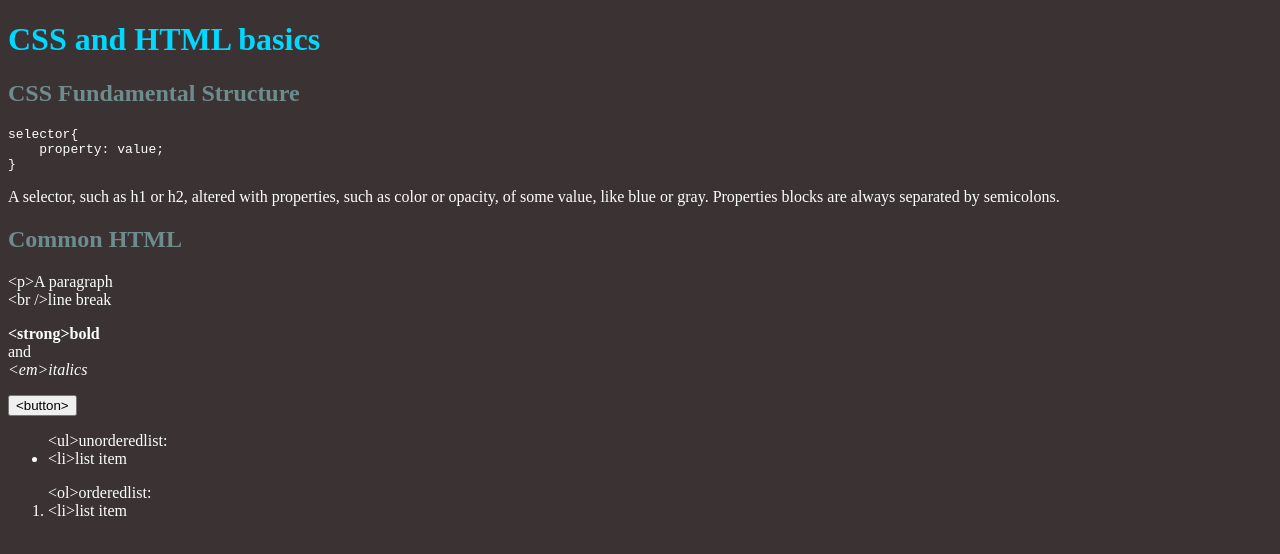
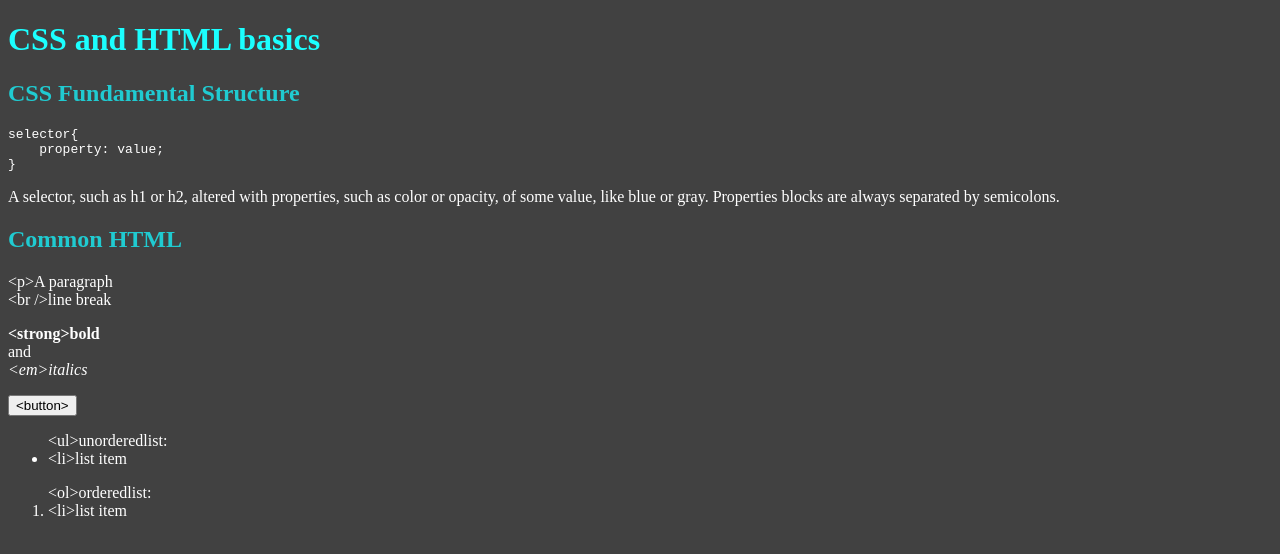
Before and after one commit to vihutr/HelloWorldWebsite, a plain HTML site: page index.html in a window 1280 px wide. Drawn offline with Linux system fonts and the light colour scheme.

Commit message:
Changed Colors

```diff
--- a/index.html
+++ b/index.html
@@ -12,14 +12,14 @@
         </style>
         <style>
             h1{
-                color: rgb(0, 217, 255);
+                color: rgb(27, 255, 255);
             }
             h2{
-                color: rgb(161, 228, 230);
-                opacity: 0.5;
+                color: rgb(32, 203, 209);
+                opacity: 1;
             }
             body{
-                background: rgb(59, 51, 51);
+                background: rgb(65, 65, 65);
                 color: white;
             }
         </style>
```
